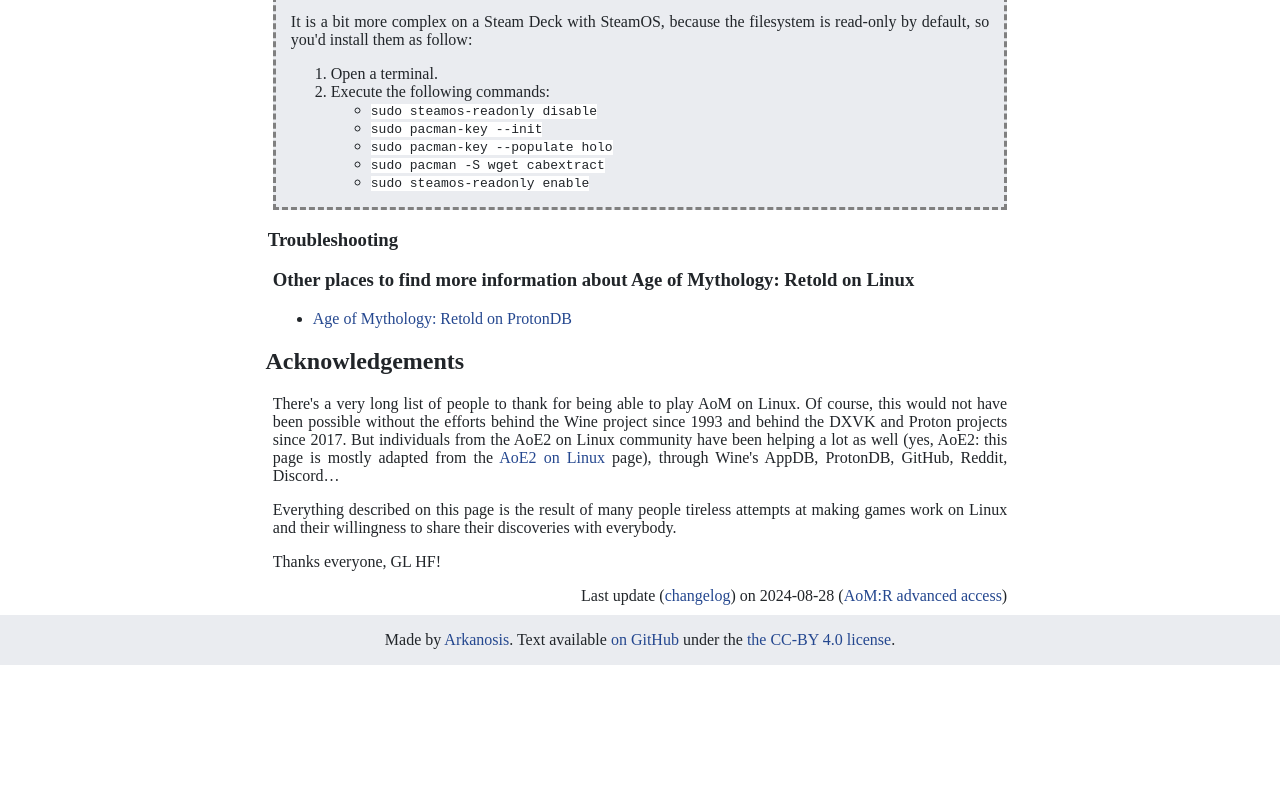
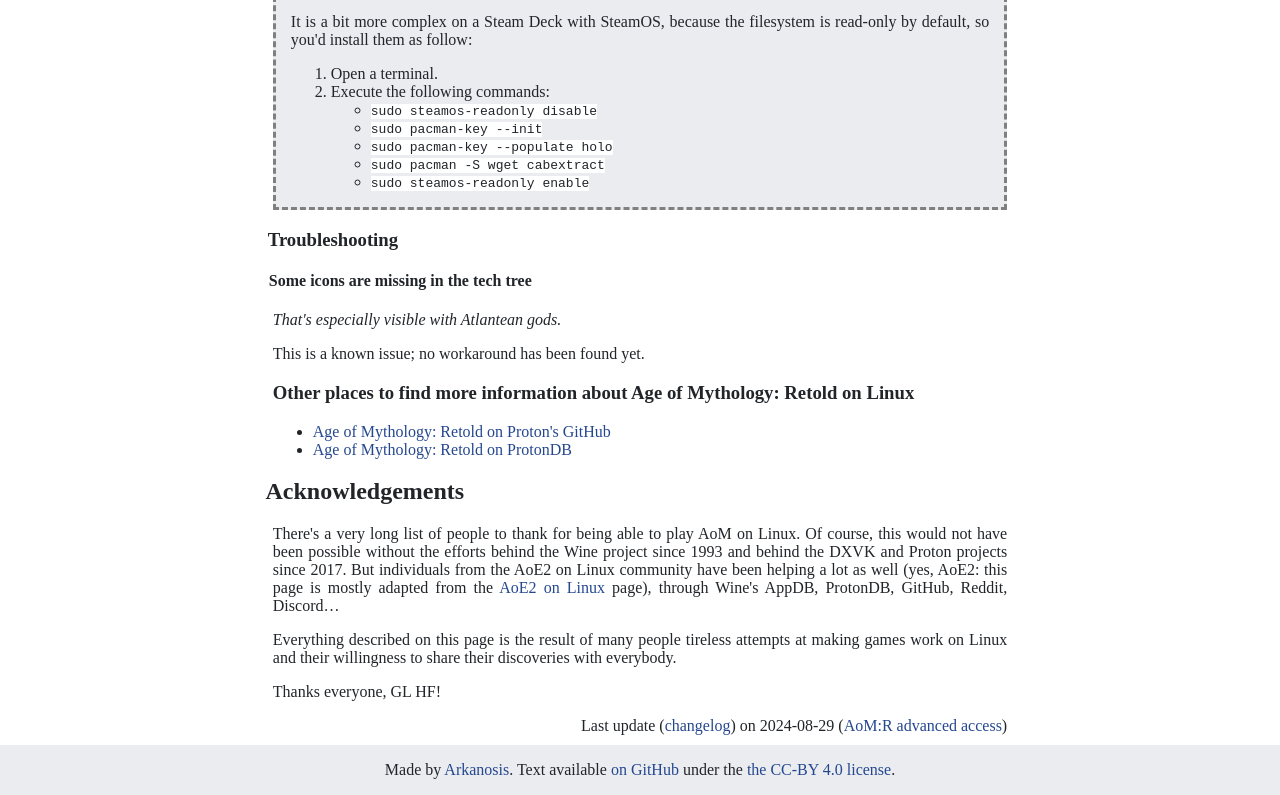
Before and after one commit to ArkanosisNet/aom.arkanosis.net, a plain HTML site: page linux/index.html in a window 1280 px wide. Shown: the part 2247-3042 px from the top of the page. Before the commit the page ends 2912 px from the top, so only its background shows below. Drawn offline with Linux system fonts and the light colour scheme.

Commit message:
Mention missing icons issue and link to GitHub issue

```diff
--- a/linux/index.html
+++ b/linux/index.html
@@ -242,10 +242,19 @@
             <a href="#aom_r_troubleshooting" class="anchor" aria-hidden="true">§</a>
             Troubleshooting
           </h3>
+          <section>
+            <h4 id="aom_r_troubleshooting_missing_icons">
+              <a href="#aom_r_troubleshooting_missing_icons" class="anchor" aria-hidden="true">§</a>
+              Some icons are missing in the tech tree
+            </h4>
+            <p style="font-style: italic;">That's especially visible with Atlantean gods.</p>
+            <p>This is a known issue; no workaround has been found yet.</p>
+          </section>
         </section>
         <aside>
           <h3>Other places to find more information about Age of Mythology: Retold on Linux</h3>
           <ul>
+            <li><a href="https://github.com/ValveSoftware/Proton/issues/8032">Age of Mythology: Retold on Proton's GitHub</a></li>
             <li><a href="https://www.protondb.com/app/1934680">Age of Mythology: Retold on ProtonDB</a></li>
           </ul>
         </aside>
@@ -260,7 +269,7 @@
         <p>Thanks everyone, GL HF!</p>
       </section>
       <p class="version">
-        Last update (<a href="https://github.com/ArkanosisNet/aom.arkanosis.net/commits/master">changelog</a>) on 2024-08-28 (<a href="https://www.ageofempires.com/news/age-of-mythology-retold-now-in-advanced-access/">AoM:R advanced access</a>)
+        Last update (<a href="https://github.com/ArkanosisNet/aom.arkanosis.net/commits/master">changelog</a>) on 2024-08-29 (<a href="https://www.ageofempires.com/news/age-of-mythology-retold-now-in-advanced-access/">AoM:R advanced access</a>)
       </p>
     </main>
     <footer>
--- a/sitemap.xml
+++ b/sitemap.xml
@@ -7,7 +7,7 @@
   </url>
   <url>
     <loc>https://aom.arkanosis.net/linux/</loc>
-    <lastmod>2024-08-28</lastmod>
+    <lastmod>2024-08-29</lastmod>
     <changefreq>weekly</changefreq>
   </url>
 </urlset>
```
